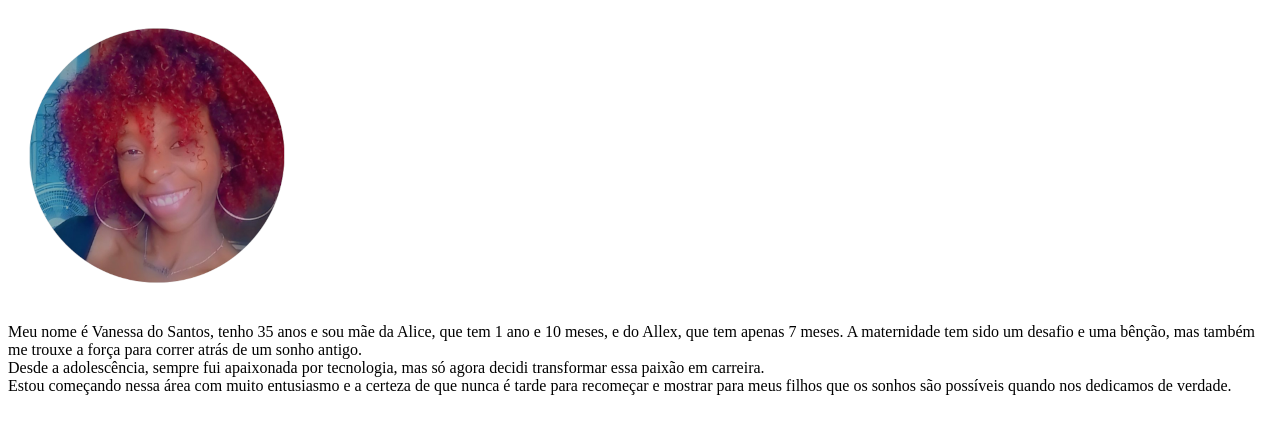
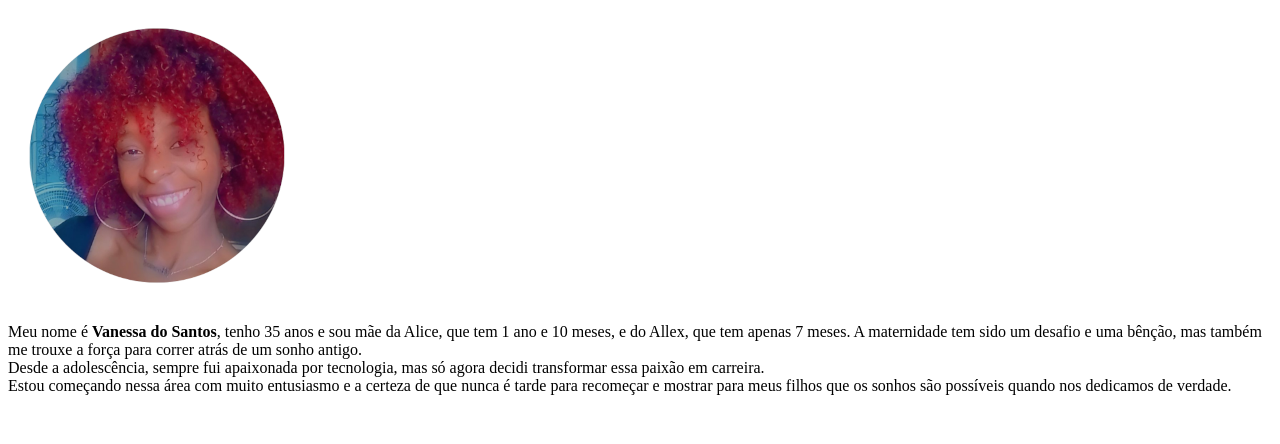
Before and after one commit to Pituzinha/Pasta_Not, a plain HTML site: page Quem-sou-eu/index.html in a window 1280 px wide. Shown: the part 123-567 px from the top of the page. Drawn offline with Linux system fonts and the light colour scheme.

Commit message:
Alteração nome
Coloquei de negrito meu nome.

```diff
--- a/Quem-sou-eu/index.html
+++ b/Quem-sou-eu/index.html
@@ -10,7 +10,7 @@
     <h1>Minhas Redes Sociais</h1>
     <h3>Quem sou eu ?</h3>
     <img src="Imagens/vn.ft300.png" alt="Foto">
-    <p> Meu nome é Vanessa do Santos, tenho 35 anos e sou mãe da Alice, que tem 1 ano e 10 meses, e do Allex, que tem apenas 7 meses. A maternidade tem sido um desafio e uma bênção, mas também me trouxe a força para correr atrás de um sonho antigo. <br>Desde a adolescência, sempre fui apaixonada por tecnologia, mas só agora decidi transformar essa paixão em carreira. <br>Estou começando nessa área com muito entusiasmo e a certeza de que nunca é tarde para recomeçar e mostrar para meus filhos que os sonhos são possíveis quando nos dedicamos de verdade.</p>
+    <p> Meu nome é <strong>Vanessa do Santos</strong>, tenho 35 anos e sou mãe da Alice, que tem 1 ano e 10 meses, e do Allex, que tem apenas 7 meses. A maternidade tem sido um desafio e uma bênção, mas também me trouxe a força para correr atrás de um sonho antigo. <br>Desde a adolescência, sempre fui apaixonada por tecnologia, mas só agora decidi transformar essa paixão em carreira. <br>Estou começando nessa área com muito entusiasmo e a certeza de que nunca é tarde para recomeçar e mostrar para meus filhos que os sonhos são possíveis quando nos dedicamos de verdade.</p>
     <br>
     <h3> Como falar comigo? </h3>
     <img src="Imagens/icone-facebook.png" alt="icone-facebook"> <a href="https://www.facebook.com/profile.php?id=100009959769025" target="_blank" rel="external">Vanessa Do Santos</a> - Me Siga no Facebook.
```
